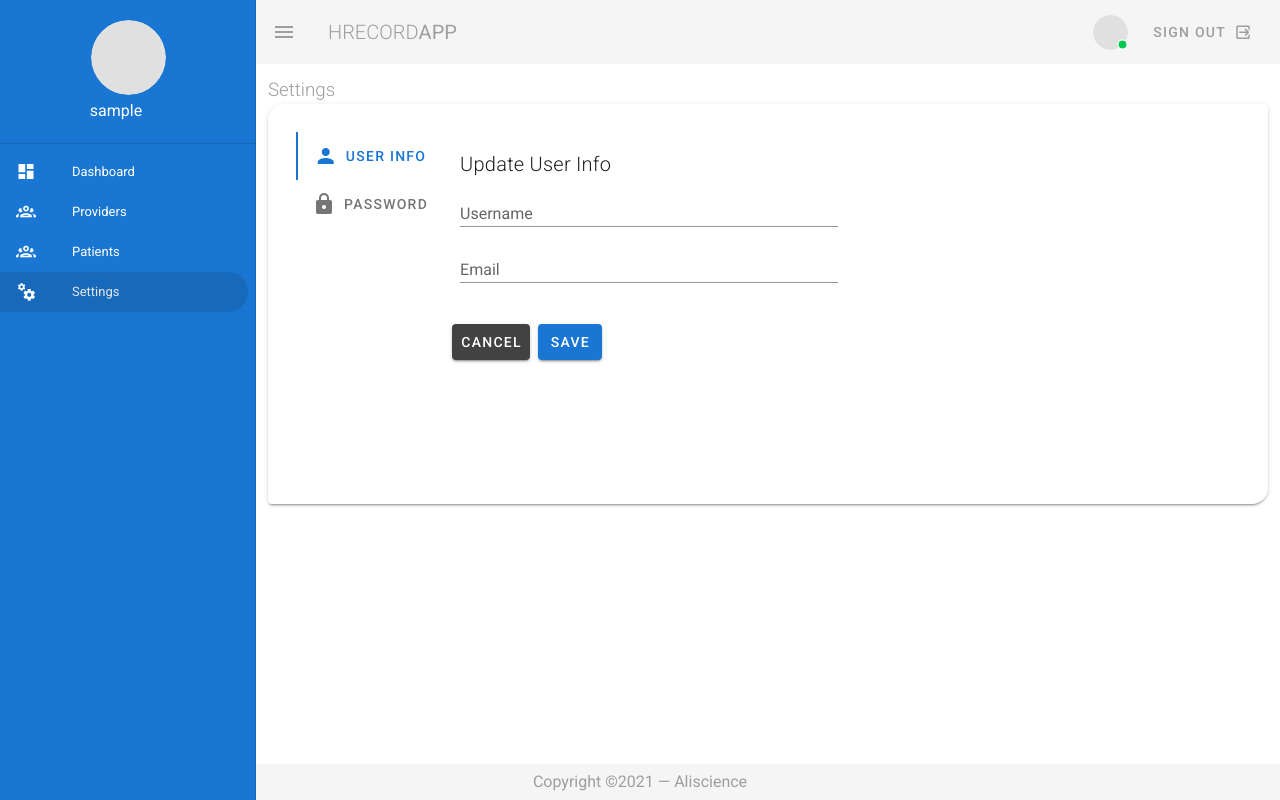
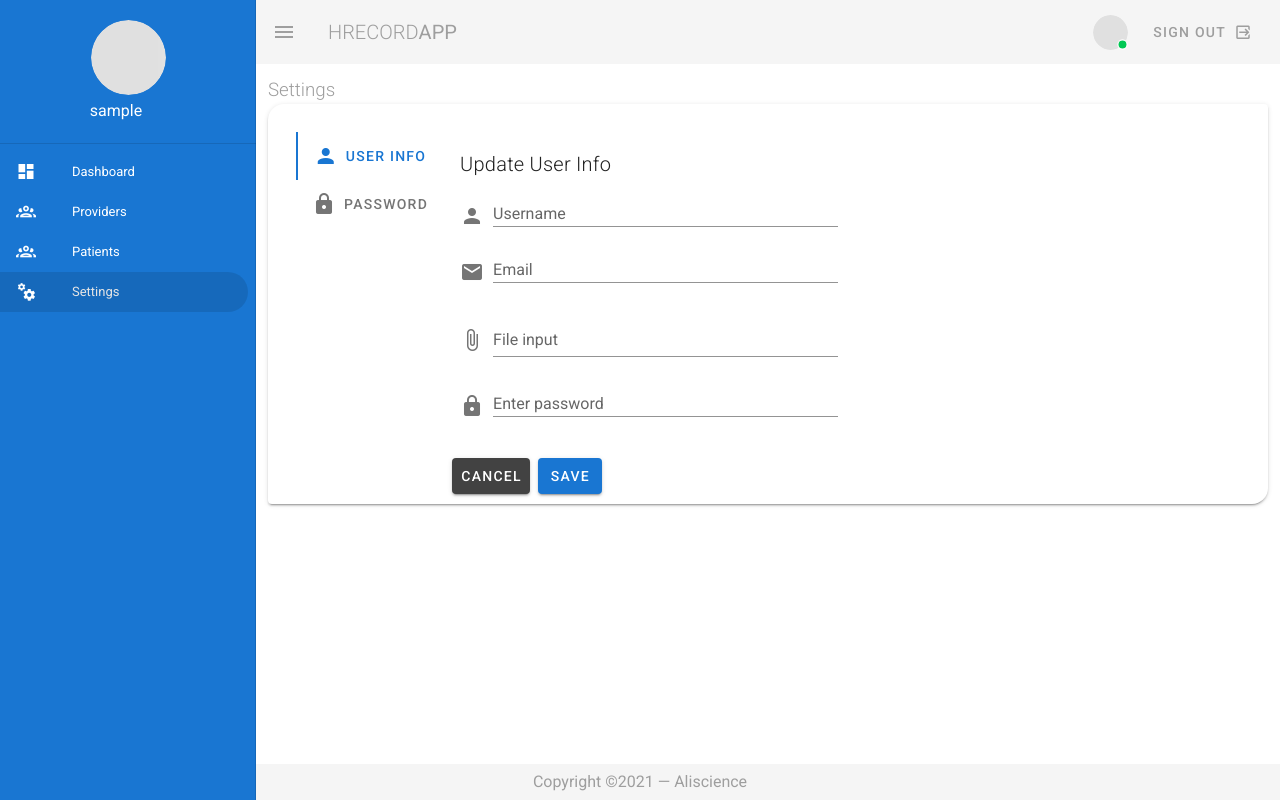
Before and after one commit to Bright-Phiri/Patient-Health-Record-Client, a Vue app: page /settings in a window 1280 px wide. Built offline with nearby package versions, Linux system fonts and the light colour scheme; sample sign-in values are in the browser's storage; what vue-sweetalert2 would draw is missing.

Commit message:
cleaning ui

```diff
--- a/src/views/Login.vue
+++ b/src/views/Login.vue
@@ -12,7 +12,7 @@
                     <v-card-text>
                       <v-form v-on:submit.prevent="signIn">
                            <v-text-field label="Username" autocomplete="false" prepend-icon="person" v-model.trim="user.username"></v-text-field>
-                           <v-text-field label="Password" autocomplete="false" prepend-icon="lock" type="password" v-model.trim="user.password"></v-text-field>
+                           <v-text-field label="Password" autocomplete="false" prepend-icon="mdi-lock-open" type="password" v-model.trim="user.password"></v-text-field>
                            <v-btn type="submit" dark color="primary" block :loading="loading">Sign in</v-btn>
                       </v-form>
                     </v-card-text>
--- a/src/views/Settings.vue
+++ b/src/views/Settings.vue
@@ -23,12 +23,22 @@
                     <v-card-text>
                       <v-row dense>
                         <v-col cols="12" xl="5" lg="6" sm="7" md="7">
-                          <v-text-field label="Username" dense></v-text-field>
+                          <v-text-field label="Username" dense prepend-icon="person"></v-text-field>
                         </v-col>
                       </v-row>
                       <v-row dense>
                         <v-col cols="12" xl="5" lg="6" sm="7" md="7">
-                          <v-text-field type="email" label="Email" dense></v-text-field>
+                          <v-text-field type="email" label="Email" dense prepend-icon="mail"></v-text-field>
+                        </v-col>
+                      </v-row>
+                      <v-row dense>
+                        <v-col cols="12" xl="5" lg="6" sm="7" md="7">
+                          <v-file-input accept="image/*" show-size label="File input"></v-file-input>
+                        </v-col>
+                      </v-row>
+                      <v-row dense>
+                        <v-col cols="12" xl="5" lg="6" sm="7" md="7">
+                          <v-text-field type="password" label="Enter password" dense prepend-icon="lock"></v-text-field>
                         </v-col>
                       </v-row>
                     </v-card-text>
@@ -45,17 +55,17 @@
                     <v-card-text>
                       <v-row dense>
                         <v-col cols="12" xl="5" lg="6" sm="7" md="7">
-                          <v-text-field type="password" label="Enter old password" dense></v-text-field>
+                          <v-text-field type="password" label="Enter old password" dense prepend-icon="lock"></v-text-field>
                         </v-col>
                       </v-row>
                       <v-row dense>
                         <v-col cols="12" xl="5" lg="6" sm="7" md="7">
-                         <v-text-field type="password" label="New password" dense></v-text-field>
+                         <v-text-field type="password" label="New password" dense prepend-icon="lock"></v-text-field>
                         </v-col>
                       </v-row>
                       <v-row dense>
                         <v-col cols="12" xl="5" lg="6" sm="7" md="7">
-                         <v-text-field type="password" label="Confirm password" dense></v-text-field>
+                         <v-text-field type="password" label="Confirm password" dense prepend-icon="lock"></v-text-field>
                         </v-col>
                       </v-row>
                     </v-card-text>
```
